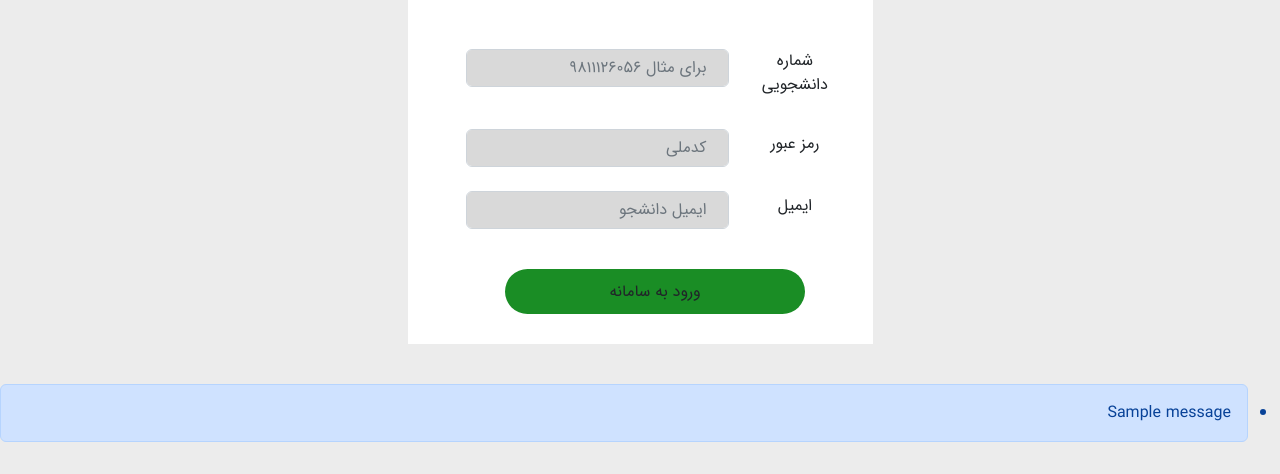
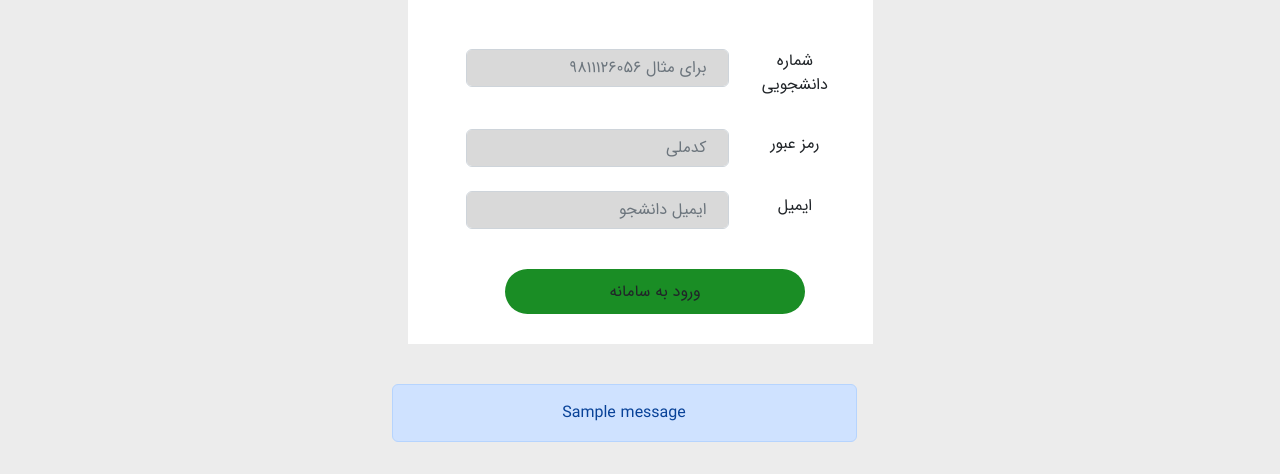
Before and after one commit to amir-H-bagherian/Seman-Dormitory-Project, a Django app: page / in a window 1280 px wide. Shown: the part 359-833 px from the top of the page. Before the commit the page ends 801 px from the top, so only its background shows below. Run offline with Django 4.2, Linux system fonts and the light colour scheme; tables that the repository leaves empty hold one stand-in row (values such as "Sample post"); one stand-in notice (Sample message) is shown.

Commit message:
The notification style has been modified
The notification style has been folded in the middle, its size has been balanced and its additions have been removed

```diff
--- a/templates/index.html
+++ b/templates/index.html
@@ -54,14 +54,17 @@
     </div>
 
 
+
     {% if messages %}
-        <ul class="system-messages">
-            {% for message in messages %}
-                <div style="">
-                    <li class="alert alert-primary">{{message}}</li>
-                </div>
+    <ul class="system-messages">
+        {% for message in messages %}
+        <div class="justify-content-center d-flex container">
+            <div class="list-unstyled col col-5  ">
+                <li class="alert alert-primary text-center">{{message}}</li>
+            </div>
             {% endfor %}
-        </ul>
+        </div>
+    </ul>
     {% endif %}
 
 
```
